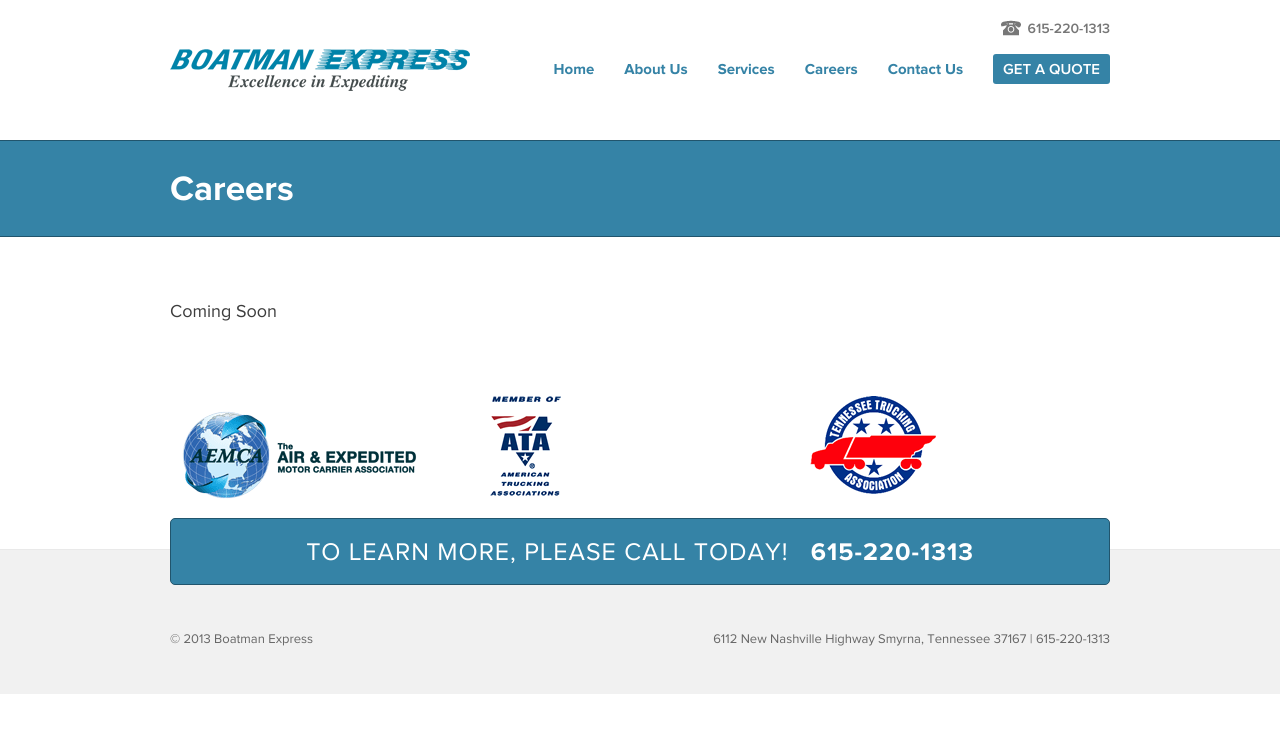
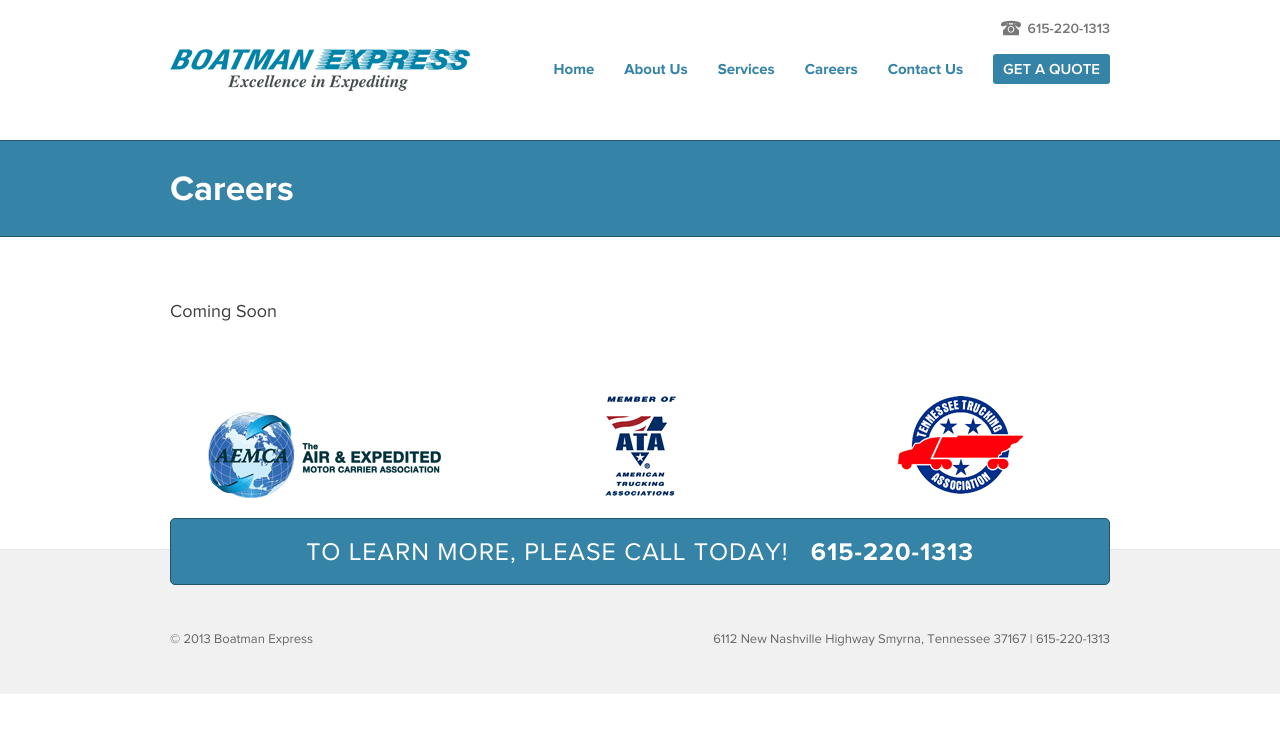
Before and after one commit to boatmanexpress/boatmanexpress.github.com, a Jekyll site: the page built from careers.html, in a window 1280 px wide. Shown: the top 733 px of the page. Built offline with Jekyll 4.4.1, drawn with Linux system fonts in a browser that asks for light colours; Markdown is read by kramdown in place of the engine named in the settings.

Commit message:
Centering and adding links

```diff
--- a/_includes/footer.html
+++ b/_includes/footer.html
@@ -2,15 +2,15 @@
       <div class="container">
         <div class="row">
           <div class="span4 center">
-            <img src="/img/aemca.gif" alt="AEMCA" />
+            <a href="http://www.aemca.org/"><img src="/img/aemca.gif" alt="AEMCA" /></a>
           </div>
 
           <div class="span4 center">
-            <img src="/img/ata.gif" alt="ATA" />
+            <a href="http://www.trucking.org/Pages/Home.aspx"><img src="/img/ata.gif" alt="ATA" /></a>
           </div>
 
           <div class="span4 center">
-            <img src="/img/tta.gif" alt="TTA" />
+            <a href="http://tntrucking.org/"><img src="/img/tta.gif" alt="TTA" /></a>
           </div>
         </div>
       </div>
--- a/css/style.css
+++ b/css/style.css
@@ -13,6 +13,8 @@
 a:hover, a:focus {
   color:#21556D;
 }
+
+.center { text-align:center; }
 
 header {
   padding:20px 0;
```
